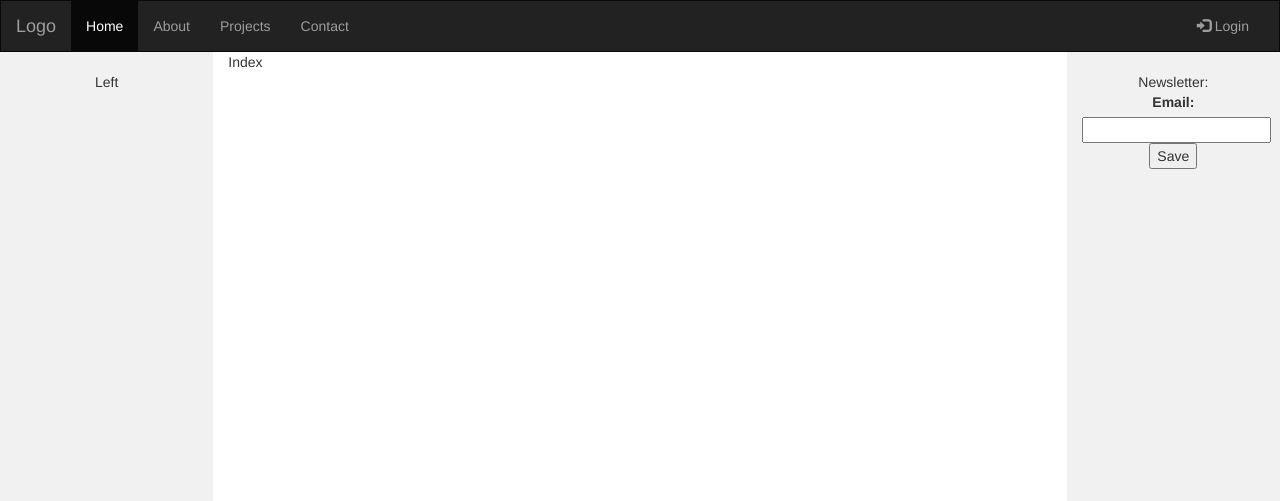
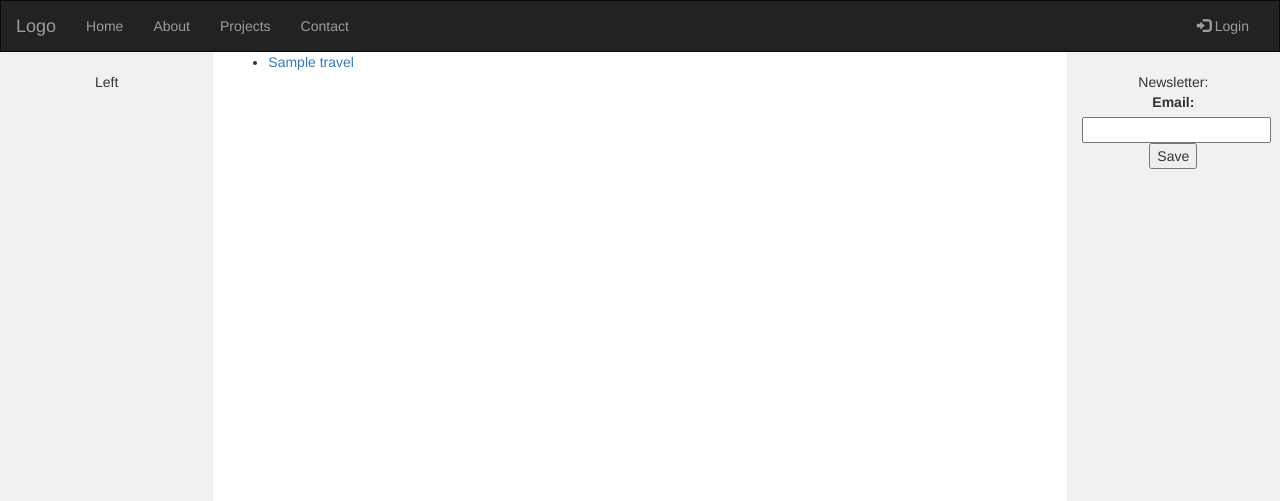
Before and after one commit to C6H6/django-cms, a Django app: template cms/apps/core/templates/core/index.html in a window 1280 px wide. Shown: the top 501 px of the page. Run offline with Django 3.2, Linux system fonts and the light colour scheme; the template is opened without the code that fills it: values that come from a table or form of the project are taken from there, others are empty; tables that the repository leaves empty hold one stand-in row (values such as "Sample post"); parts of the project's set-up code (start-up, migrations or seed data) failed here and were passed over; some libraries are stand-ins or nearby versions.

Commit message:
Promotion on home page

```diff
--- a/cms/apps/core/templates/core/index.html
+++ b/cms/apps/core/templates/core/index.html
@@ -1,5 +1,15 @@
 {% extends 'base.html' %}
 
 {% block content %}
-    Index
+
+
+    <ul>
+    {% for promotion in promoted %}
+
+
+        <li><a href="{% url 'travel:details' promotion.id %}">{{ promotion.title }}</a></li>
+
+
+    {% endfor %}
+    </ul>
 {% endblock %}
--- a/cms/apps/core/views.py
+++ b/cms/apps/core/views.py
@@ -1,5 +1,8 @@
 from django.shortcuts import render
+
+from cms.apps.travel.models import Travel
 
 
 def index(request):
-    return render(request, 'core/index.html')
+    promoted = Travel.objects.filter(promotion_on_homepage=True, active=True)
+    return render(request, 'core/index.html', {'promoted': promoted})
--- a/cms/apps/travel/models.py
+++ b/cms/apps/travel/models.py
@@ -6,6 +6,7 @@ class Travel(models.Model):
     description = models.TextField()
     price = models.DecimalField(max_digits=6, decimal_places=2)
     active = models.BooleanField(default=True)
+    promotion_on_homepage = models.BooleanField(default=False)
 
     def __str__(self):
         return self.title
--- a/cms/templates/partials/navbar.html
+++ b/cms/templates/partials/navbar.html
@@ -4,11 +4,11 @@
         <span class="icon-bar"></span>
         <span class="icon-bar"></span>
     </button>
-    <a class="navbar-brand" href="#">Logo</a>
+    <a class="navbar-brand" href="{% url 'core:index' %}">Logo</a>
 </div>
 <div class="collapse navbar-collapse" id="myNavbar">
     <ul class="nav navbar-nav">
-        <li class="active"><a href="#">Home</a></li>
+        <li><a href="{% url 'core:index' %}">Home</a></li>
         <li><a href="#">About</a></li>
         <li><a href="#">Projects</a></li>
         <li><a href="{% url 'contact:index' %}">Contact</a></li>
```
Also changed, not shown: cms/apps/travel/migrations/0003_travel_promotion_on_homepage.py (added).
